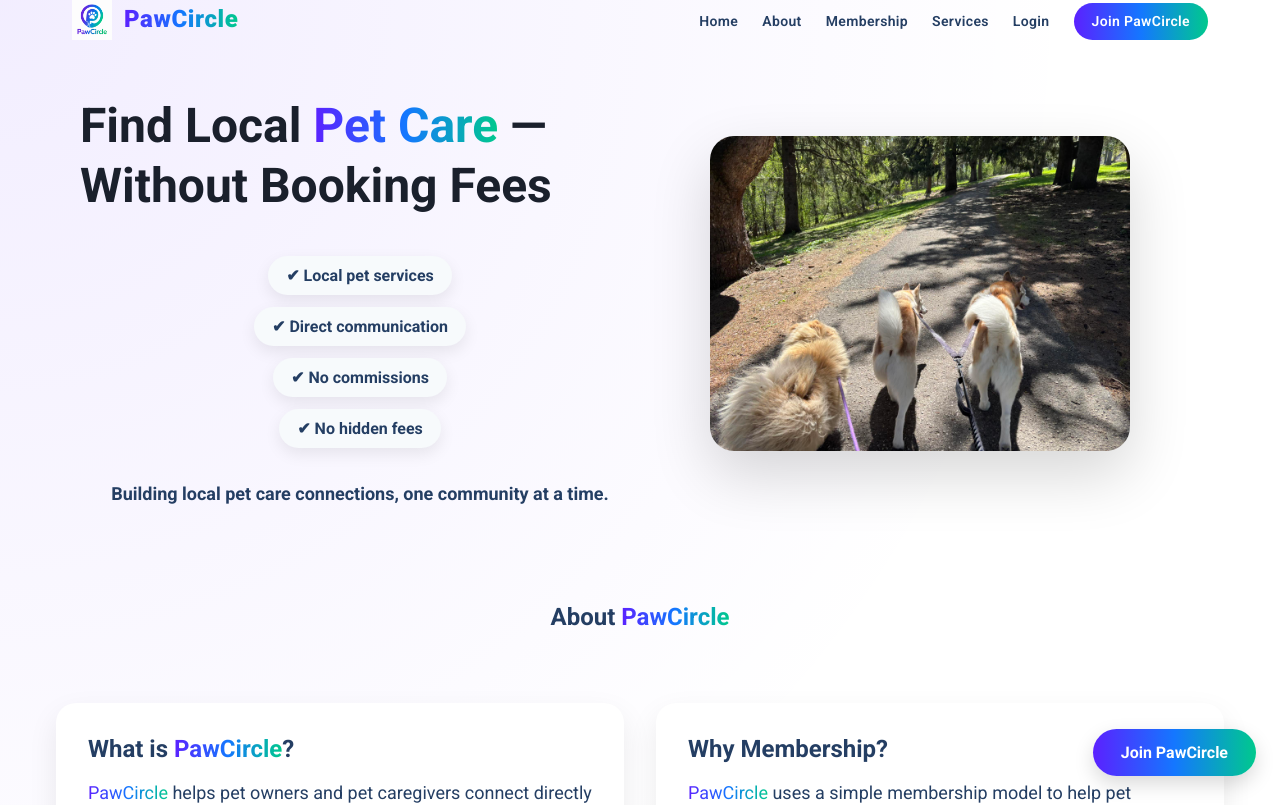
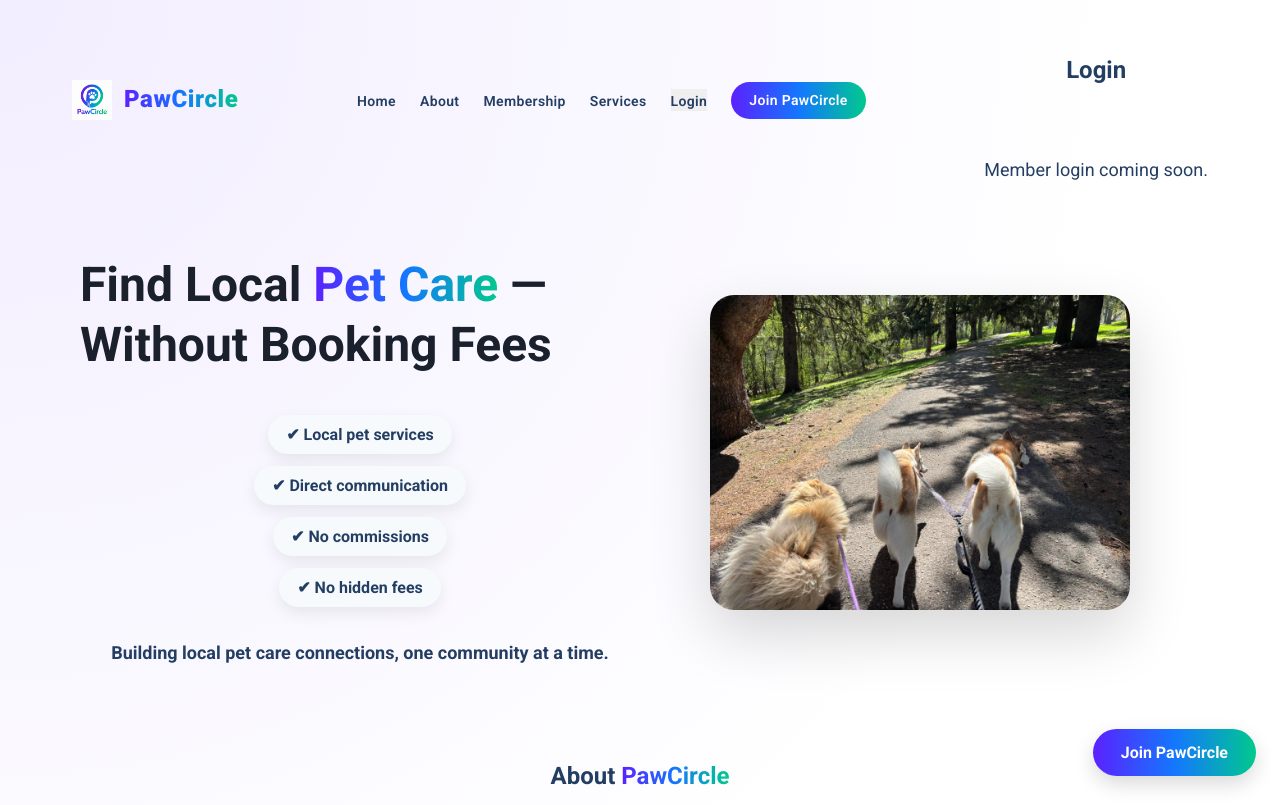
Before and after one commit to reaaland/PawCircle-Membership, a React (Vite) app: page / in a window 1280 px wide. Shown: the top 805 px of the page. Built offline with nearby package versions, Linux system fonts and the light colour scheme.

Commit message:
adding login Modal, adding info to Nav and LogInModal

```diff
--- /dev/null
+++ b/src/components/LogInModal.jsx
@@ -0,0 +1,10 @@
+function LoginModal() {
+  return (
+    <div>
+      <h2>Login</h2>
+      <p>Member login coming soon.</p>
+    </div>
+  );
+}
+
+export default LoginModal;
--- a/src/components/Navbar.jsx
+++ b/src/components/Navbar.jsx
@@ -1,11 +1,13 @@
 import { useState } from "react";
 import logo from "../assets/PC_Logo.png";
 import { Link } from "react-router-dom";
+import LoginModal from "./LoginModal";
 
 function Navbar() {
   const [menuOpen, setMenuOpen] = useState(false);
 
   return (
+
     <nav className="nav__container">
       <div className="nav__logo">
         <img className="nav__logo--img" src={logo} alt="PawCircle Logo" />
@@ -20,7 +22,9 @@ function Navbar() {
         <Link to="/about" className="nav__link">About</Link>
         <Link to="/membership" className="nav__link">Membership</Link>
         <Link to="/services" className="nav__link">Services</Link>
-        <Link to="/login" className="nav__link">Login</Link>
+        <button className="nav__link">
+          Login
+        </button>
         <Link to="/join" className="nav__link nav__link--primary">
           Join PawCircle
         </Link>
@@ -48,6 +52,7 @@ function Navbar() {
           </Link>
         </div>
       )}
+       <LoginModal />
     </nav>
   );
 }
```
